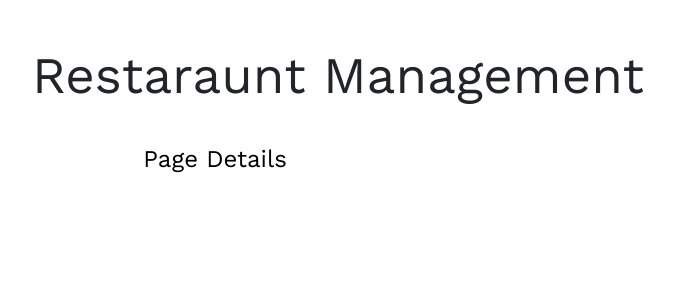
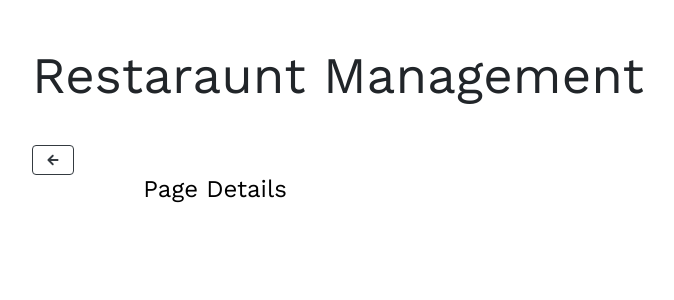
Before and after one commit to LienLeinad/CS123_Project_Group_WhatTheHack, a Django app: template chkngo/webapp/templates/restaurant_management.html in a window 1280 px wide. Shown: the top 300 px of the page, without its empty margins (53-727 px from the left). Run offline with Django 3.2, Linux system fonts and the light colour scheme; the template is opened without the code that fills it: values that come from a table or form of the project are taken from there, others are empty; some libraries are stand-ins or nearby versions.

Commit message:
added a back button to resto management page

```diff
--- a/chkngo/webapp/templates/restaurant_management.html
+++ b/chkngo/webapp/templates/restaurant_management.html
@@ -21,6 +21,7 @@
 <body>
 	<div class="container edit-area">
 		<h1 class="display-4 title">Restaraunt Management</h1>
+		<button class="btn back-btn d-flex btn-outline-dark" onclick="javascript:history.go(-1);"><ion-icon name="arrow-round-back"></ion-icon></button>
 		<div class="row">
 			<div class="col-sm-3 mng-side-menu">
 				<h4><a class="side-menu-btn" href="#detailMenu" data-toggle="collapse" aria-expanded="false" aria-controls="detailMenu">Page Details</a></h4>
@@ -40,6 +41,7 @@
 	<script src="https://code.jquery.com/jquery-3.3.1.slim.min.js" integrity="sha384-q8i/X+965DzO0rT7abK41JStQIAqVgRVzpbzo5smXKp4YfRvH+8abtTE1Pi6jizo" crossorigin="anonymous"></script>
 	<script src="https://cdnjs.cloudflare.com/ajax/libs/popper.js/1.14.7/umd/popper.min.js" integrity="sha384-UO2eT0CpHqdSJQ6hJty5KVphtPhzWj9WO1clHTMGa3JDZwrnQq4sF86dIHNDz0W1" crossorigin="anonymous"></script>
 	<script src="https://stackpath.bootstrapcdn.com/bootstrap/4.3.1/js/bootstrap.min.js" integrity="sha384-JjSmVgyd0p3pXB1rRibZUAYoIIy6OrQ6VrjIEaFf/nJGzIxFDsf4x0xIM+B07jRM" crossorigin="anonymous"></script>
+	<script src="https://unpkg.com/ionicons@4.5.10-0/dist/ionicons.js"></script>
 
 </body>
 </html>
```
